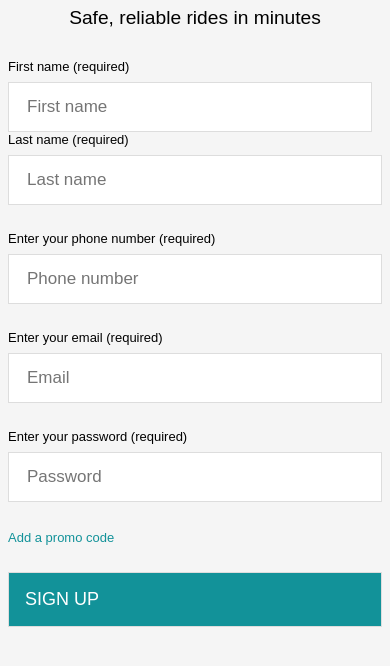
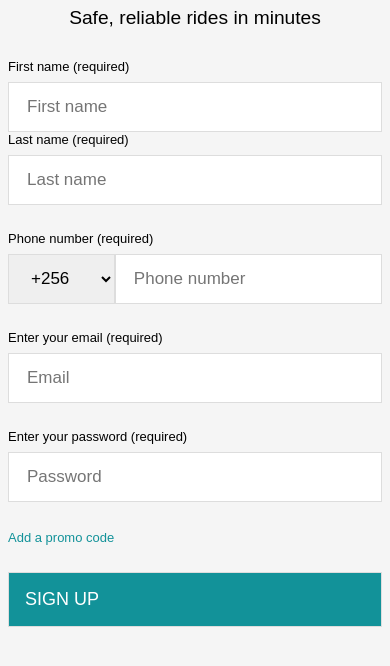
Before and after one commit to crytos/level-up, a plain HTML site: page index.html in a window 390 px wide. Shown: the part 190-856 px from the top of the page. Drawn offline with Linux system fonts and the light colour scheme.

Commit message:
Adds dropdown for country code on phone input [Finishes #159502397]

```diff
--- a/css/main.css
+++ b/css/main.css
@@ -42,10 +42,18 @@ section#login-section {
 
 .form-element-group {
   display: flex;
-  justify-content: space-between;
 }
 
-.form-element-group > .form-element:first-child {
+.phone-group {
+  margin-bottom: 0 !important;
+  margin-top: -18px;
+}
+
+.phone-group .country-code {
+  flex-basis: 30%;
+}
+
+.form-element-group > .child-element:first-child {
   margin-right: 10px;
 }
 
@@ -56,6 +64,7 @@ section#login-section {
 .form-element,
 .form-element-group {
   margin-bottom: 26px;
+  width: 100%;
 }
 
 .form-element > label {
@@ -70,6 +79,19 @@ section#login-section {
   border: 1px solid #ddd;
   width: 100%;
   height: 50px;
+}
+
+.form-element > select {
+  padding: 8px 18px;
+  font-size: 17px;
+  border: 1px solid #ddd;
+  width: 100%;
+  height: 50px;
+}
+
+.form-element > select:focus {
+  outline: none;
+  border-color: #129299;
 }
 
 .form-element > input:focus {
@@ -96,18 +118,20 @@ button.main {
   cursor: pointer;
 }
 
-/* .inline {
-  display: inline-block;
-} */
-
 @media (max-width: 500px) {
   main {
     display: block;
   }
+
   section#login-section {
     padding: 2rem 0;
   }
-  .form-element-group {
+
+  .text-group {
     flex-direction: column;
   }
+
+  .phone-group .country-code {
+    flex-basis: 40%;
+  }
 }
--- a/index.html
+++ b/index.html
@@ -3,6 +3,7 @@
 
 <head>
 	<meta charset="utf-8">
+	<meta name="viewport" content="width=device-width, initial-scale=1, shrink-to-fit=no">
 	<title>Uber</title>
 	<link rel="stylesheet" type="text/css" href="css/main.css">
 </head>
@@ -18,7 +19,7 @@
 				<h4>Safe, reliable rides in minutes</h4>
 			</div>
 			<form>
-				<div class="form-element-group">
+				<div class="form-element-group text-group">
 					<div class="form-element child-element">
 						<label>First name (required)</label>
 						<input type="text" name="first-name" placeholder="First name">
@@ -29,8 +30,21 @@
 					</div>
 				</div>
 				<div class="form-element">
-					<label>Enter your phone number (required)</label>
-					<input type="phone" name="phone" placeholder="Phone number">
+					<label>Phone number (required)</label>
+				</div>
+				<div class="form-element-group phone-group">
+					<div class="form-element country-code">
+						<select name="country-code" class="select-element">
+							<option value="country-A">+256</option>
+							<option value="country-B">+255</option>
+							<option value="country-C">+254</option>
+							<option value="country-D">+253</option>
+							<option value="country-E">+252</option>
+						</select>
+					</div>
+					<div class="form-element">
+						<input type="phone" name="phone" placeholder="Phone number">
+					</div>
 				</div>
 				<div class="form-element">
 					<label>Enter your email (required)</label>
```
